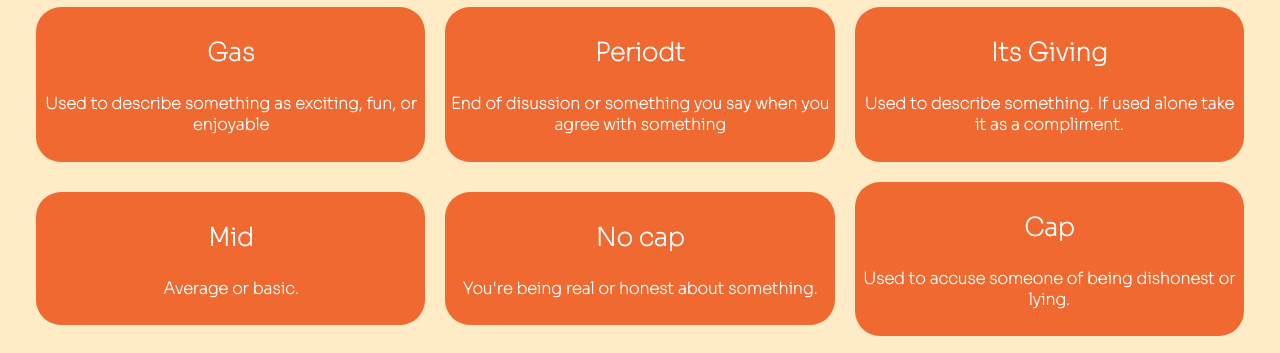
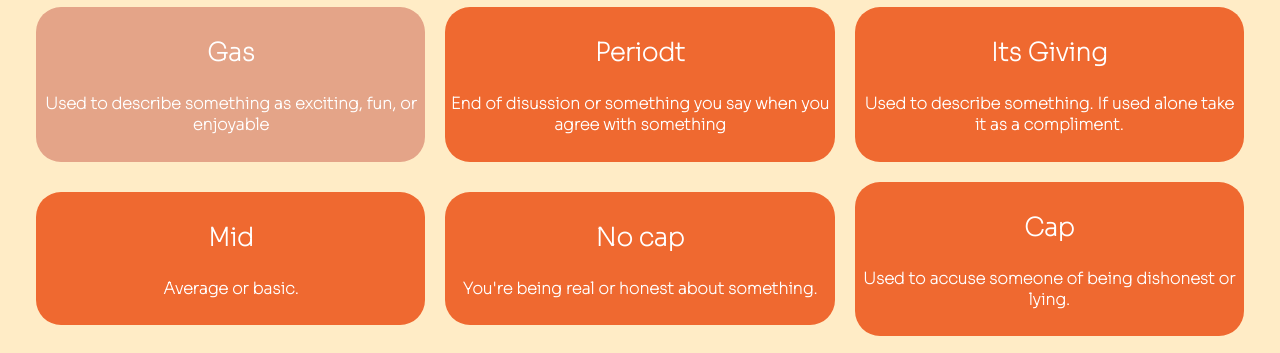
Before and after one commit to Anahisv23/GenZTermLookUp, a plain HTML site: page index.html in a window 1280 px wide. In both pictures the pointer is over the element 230 px from the left and 498 px from the top of the page. Shown: the part 414-767 px from the top of the page. Drawn offline with Linux system fonts and the light colour scheme.

Commit message:
hover functionality

```diff
--- a/styles.css
+++ b/styles.css
@@ -9,9 +9,9 @@ main {
   flex-wrap: wrap;
 }
 main h3 {
-  font-size: 25px;
+    font-size: 25px;
+}
 
-}
 main div {
   background-color: #ef6930;
   padding: 5px;
@@ -19,8 +19,14 @@ main div {
   margin: 10px;
   text-align: center;
   width: 30%;
-  color: white
+  color: white;
 }
+
+main div:hover {
+ background-color: #e4a488;
+}
+
+
 
 h1 {
   text-align: center;
```
